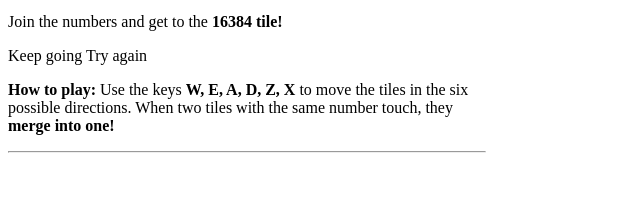
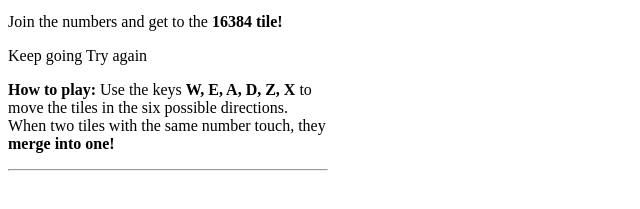
Before and after one commit to rohanyshah/HoneyMerge-Webapp, a plain HTML site: page index.html in a window 1280 px wide. Shown: the part 105-314 px from the top of the page, without its empty margins (0-640 px from the left). Drawn offline with nearby package versions, Linux system fonts and the light colour scheme; files that its build step writes are made by us from their sources; a script that the page names is missing.

Commit message:
Updated width - 320

```diff
--- a/index.html
+++ b/index.html
@@ -9,7 +9,7 @@
 
 </head>
 <body>
-<div style="width:478px">
+<div style="width:320px">
 
   <div class="container">
     <div class="heading">
```
